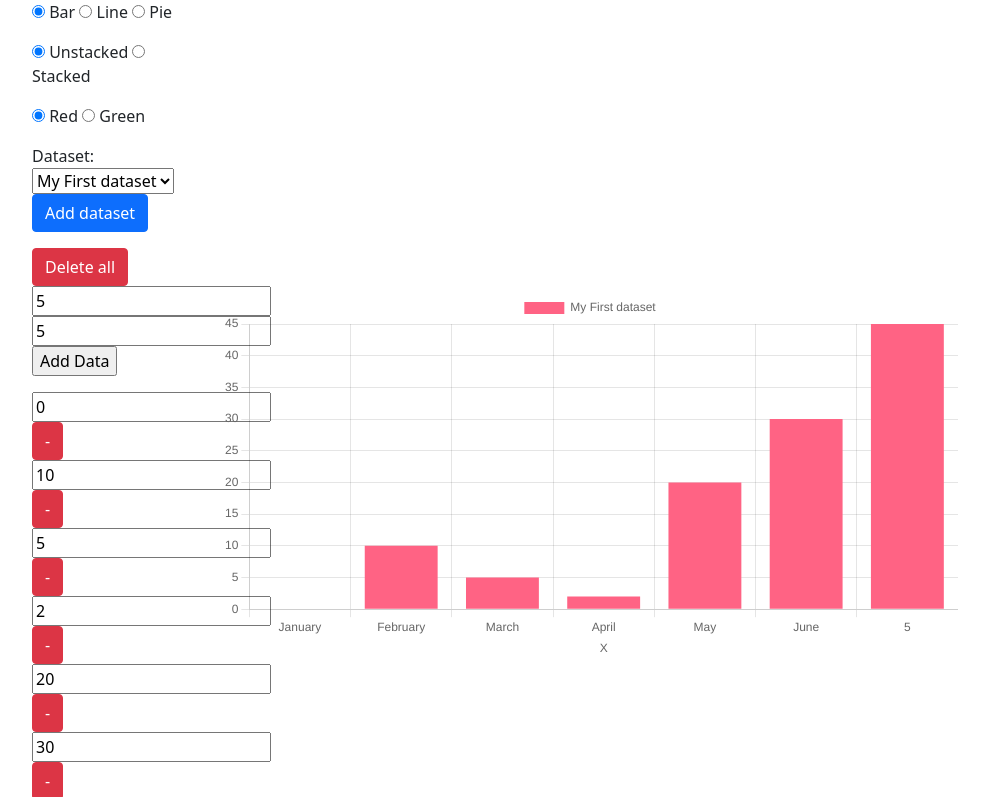
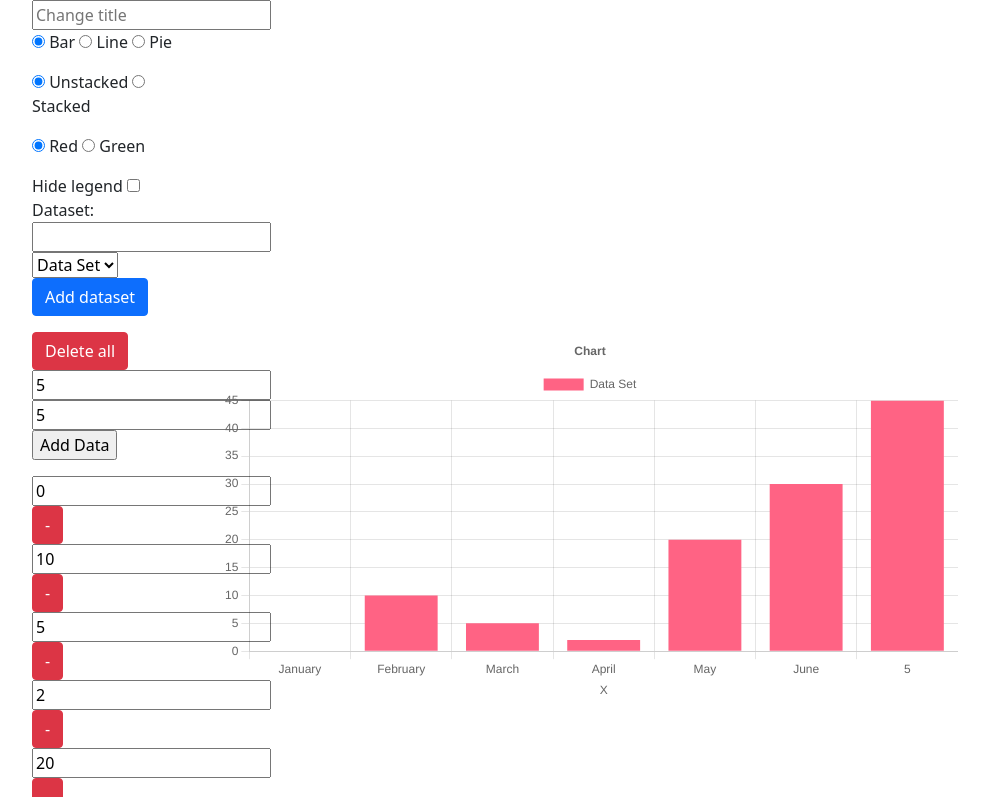
Before and after one commit to martinneumann/easygraph, a plain HTML site: page index.html in a window 1280 px wide. Both pictures are taken after typing "5", "5" into the empty fields and a click on the button "Add Data". Shown: the top 797 px of the page, without its empty margins (50-1039 px from the left). Drawn offline with nearby package versions, Linux system fonts and the light colour scheme.

Commit message:
add dataset adding (unstable preview)

```diff
--- a/code.js
+++ b/code.js
@@ -74,7 +74,7 @@ function addDataToDataset() {
 	var dataToAdd = document.getElementById("dataFieldX").value;
 	data.datasets[0].data.push(parseInt(dataToAdd));
 	dataToAdd = document.getElementById("dataFieldY").value;
-	labels.push(dataToAdd);
+	data.labels.push(dataToAdd);
 	dataList.innerHTML = "";
 	renderData();
 	update();
@@ -90,8 +90,10 @@ function updateData() {
 // Update chart
 function resetGraph() {
 	var dataList = document.getElementById("dataList");
-	data.datasets[0].data = [];
-	labels = [];
+	data.datasets.forEach((dataset) => {
+		dataset.data = [];
+	});
+	data.labels = [];
 	dataList.innerHTML = "";
 	renderData();
 	update();
@@ -107,8 +109,9 @@ function updateSelectDatasetsMenu() {
 
 function addDataSet() {
 	var dataSets = chart.data.datasets;
+	var label = document.getElementById("dataSetLabel").value;
 	var newDataSet = {
-		label: "",
+		label: label,
 		backgroundColor: "",
 		borderColor: "",
 		data: []
@@ -122,6 +125,18 @@ function changeSelectedDataset() {
 	var select = document.getElementById("dataSets");
 	var selected = select.options[select.selectedIndex].value;
 	renderData(selected);
+}
+
+function changeTitle() {
+	var title = document.getElementById("title").value;
+	options.plugins.title.text = title;
+	update();
+}
+
+function toggleLegend() {
+	options.plugins.legend.display = !options.plugins.legend.display;
+	console.log("Toggle")
+	update();
 }
 
 
@@ -138,7 +153,7 @@ let labels = [
 let data = {
 	labels: labels,
 	datasets: [{
-		label: 'My First dataset',
+		label: 'Data Set',
 		backgroundColor: 'rgb(255, 99, 132)',
 		borderColor: 'rgb(255, 99, 132)',
 		data: [0, 10, 5, 2, 20, 30, 45],
@@ -147,9 +162,19 @@ let data = {
 
 const options = {
 	responsive: true,
-	title: {
-		display: true,
-		text: 'Chart.js Line Chart'
+	plugins: {
+		title: {
+
+			display: true,
+			text: 'Chart'
+		},
+		legend: {
+			display: true,
+			position: 'top',
+			labels: {
+				fontColor: 'rgb(255, 99, 132)'
+			}
+		},
 	},
 	tooltips: {
 		mode: 'index',
--- a/index.html
+++ b/index.html
@@ -9,6 +9,7 @@
 	<div class="container justify-content-center">
 		<div class="row align-items-center">
 			<div class="col col-md-2">
+				<input type="text" oninput="changeTitle()" id="title" placeholder="Change title">
 				<form name="types">
 					<input type="radio" name="type" id="bar" value="bar" checked>
 					<label for="bar">Bar</label>
@@ -29,7 +30,10 @@
 					<input type="radio" name="color" id="green" value="green">
 					<label for="green">Green</label>
 				</form>
+				<label for="hideLegend">Hide legend</label>
+				<input type="checkbox" oninput="toggleLegend()" id="showLegend" name="hideLegend">
 				<label for="dataSets">Dataset:</label>
+				<input type="text" id="dataSetLabel">
 				<select name="dataSets" id="dataSets" onchange="changeSelectedDataset();">
 				</select>
 				<button type="button" class="btn btn-primary" onclick="addDataSet()" id="addDataSet">Add
```
